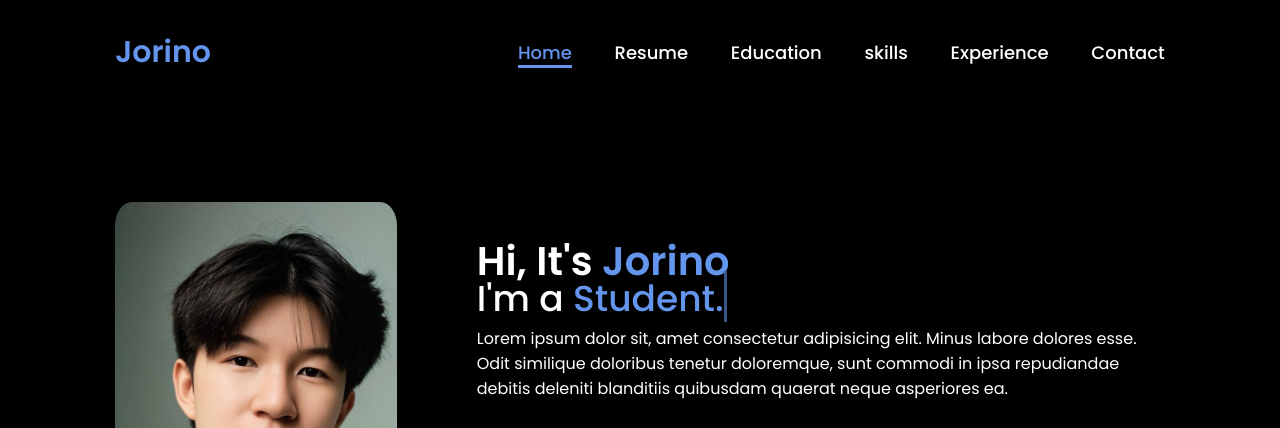
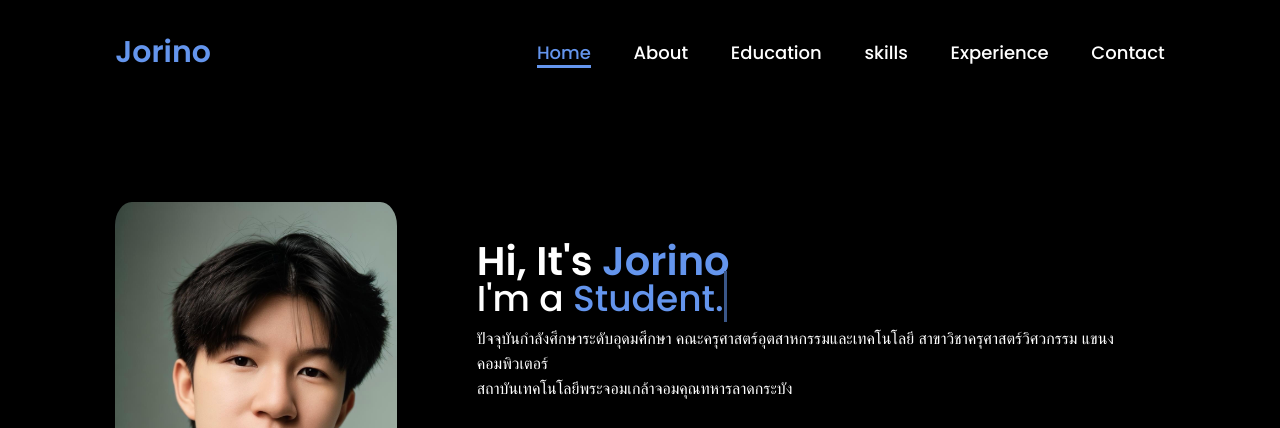
Before and after one commit to Nongtoonlnwza007eieiXD/RESUME-GROUP, a plain HTML site: page 66030213/home.html in a window 1280 px wide. Shown: the top 428 px of the page. Drawn offline with Linux system fonts and the light colour scheme.

Commit message:
update home page

```diff
--- a/66030213/index.html
+++ b/66030213/home.html
@@ -15,7 +15,7 @@
 
         <nav>
             <a href="#" class="active">Home</a>
-            <a href="#">Resume</a>
+            <a href="about.html">About</a>
             <a href="#">Education</a>
             <a href="#">skills</a>
             <a href="#">Experience</a>
@@ -29,7 +29,8 @@
         <div class="home-content">
             <h1>Hi, It's <span>Jorino</span></h1>
             <h3 class="typing-text">I'm a <span></span></h3>
-            <p>Lorem ipsum dolor sit, amet consectetur adipisicing elit. Minus labore dolores esse. Odit similique doloribus tenetur doloremque, sunt commodi in ipsa repudiandae debitis deleniti blanditiis quibusdam quaerat neque asperiores ea.</p>
+            <p>ปัจจุบันกำลังศึกษาระดับอุดมศึกษา คณะครุศาสตร์อุตสาหกรรมและเทคโนโลยี สาขาวิชาครุศาสตร์วิศวกรรม แขนงคอมพิวเตอร์</p>
+            <P>สถาบันเทคโนโลยีพระจอมเกล้าจอมคุณทหารลาดกระบัง</P>
             <div class="social-icons">
 
                 <a href="#"><i class="fa-brands fa-github"></i></a>
```
